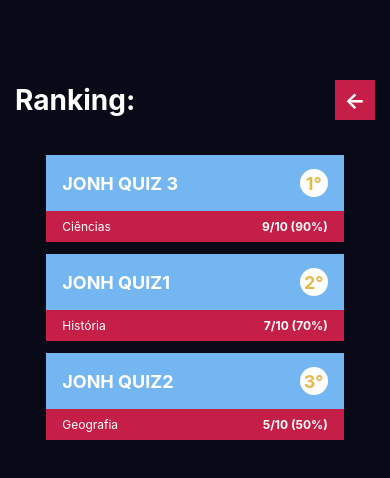
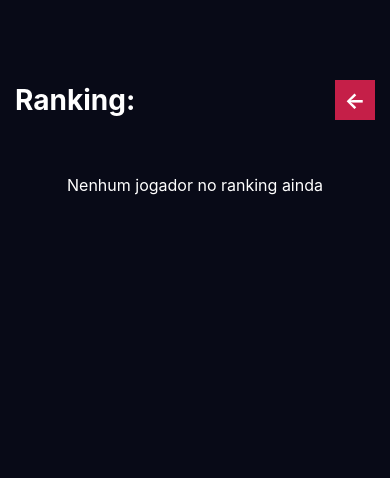
Before and after one commit to EnzoBCCosta/Serratec_GP2_React_P4, a React Native app: screen / in a window 390 px wide. Shown: the top 478 px of the page. Built offline with nearby package versions, Linux system fonts and the light colour scheme.

Commit message:
feat:adicionei  a parte de contexto

```diff
--- a/App.tsx
+++ b/App.tsx
@@ -1,5 +1,10 @@
+import { RankingProvider } from "./src/context/RankingContext";
 import Ranking from "./src/pages/Ranking";
 
 export default function App() {
-  return <Ranking />;
+  return (
+    <RankingProvider>
+      <Ranking />
+    </RankingProvider>
+  );
 }
--- a/package.json
+++ b/package.json
@@ -19,6 +19,7 @@
   },
   "devDependencies": {
     "@types/react": "~19.1.0",
+    "@types/react-native": "^0.72.8",
     "typescript": "~5.9.2"
   },
   "private": true
--- /dev/null
+++ b/src/context/RankingContext.tsx
@@ -0,0 +1,55 @@
+import { createContext, useContext, useEffect, useState } from "react";
+import { getRanking, addPlayer as addPlayerStorage, clearRanking } from "../services/rankingStorage";
+import { RankingPlayer } from "../types/ranking";
+
+type RankingContextData = {
+  ranking: RankingPlayer[];
+  loading: boolean;
+  addPlayer: (player: RankingPlayer) => Promise<void>;
+  clear: () => Promise<void>;
+};
+
+const RankingContext = createContext<RankingContextData>({} as RankingContextData);
+
+export function RankingProvider({ children }: { children: React.ReactNode }) {
+  const [ranking, setRanking] = useState<RankingPlayer[]>([]);
+  const [loading, setLoading] = useState(true);
+
+  async function loadRanking() {
+    setLoading(true);
+    const data = await getRanking();
+    setRanking(data);
+    setLoading(false);
+  }
+
+  async function addPlayer(player: RankingPlayer) {
+    await addPlayerStorage(player);
+    await loadRanking();
+  }
+
+  async function clear() {
+    await clearRanking();
+    setRanking([]);
+  }
+
+  useEffect(() => {
+    loadRanking();
+  }, []);
+
+  return (
+    <RankingContext.Provider
+      value={{
+        ranking,
+        loading,
+        addPlayer,
+        clear,
+      }}
+    >
+      {children}
+    </RankingContext.Provider>
+  );
+}
+
+export function useRanking() {
+  return useContext(RankingContext);
+}
--- a/src/pages/Ranking/index.tsx
+++ b/src/pages/Ranking/index.tsx
@@ -1,62 +1,9 @@
 import { View, Text, StyleSheet, ScrollView } from "react-native";
-import { useEffect, useState } from "react";
 import RankingCard from "../../components/RankingCard";
-import { getRanking, addPlayer } from "../../services/rankingStorage";
-import { RankingPlayer } from "../../@types/ranking";
+import { useRanking } from "../../context/RankingContext";
 
 export default function Ranking() {
-  const [ranking, setRanking] = useState<RankingPlayer[]>([]);
-  const [loading, setLoading] = useState(true);
-
-  useEffect(() => {
-    async function loadData() {
-      try {
-        await addPlayer({
-  nome: "jonh quiz1",
-  categoria: "História",
-  acertos: 7,
-  totalPerguntas: 10,
-});
-
-await addPlayer({
-  nome: "Jonh quiz2",
-  categoria: "Geografia",
-  acertos: 5,
-  totalPerguntas: 10,
-});
-
-await addPlayer({
-  nome: "jonh quiz 3",
-  categoria: "Ciências",
-  acertos: 9,
-  totalPerguntas: 10,
-});
-
-        const data = await getRanking();
-
-        const ordered = data
-       .sort((a, b) => {
-       if (b.acertos !== a.acertos) {
-       return b.acertos - a.acertos;
-       }
-
-       return b.totalPerguntas - a.totalPerguntas;
-       })
-       .map((player, index) => ({
-       ...player,
-       posicao: index + 1,
-       }));
-
-        setRanking(ordered);
-      } catch (error) {
-        console.error("Erro ao carregar ranking:", error);
-      } finally {
-        setLoading(false);
-      }
-    }
-
-    loadData();
-  }, []);
+  const { ranking, loading } = useRanking();
 
   return (
     <ScrollView contentContainerStyle={styles.container}>
@@ -98,7 +45,6 @@ const styles = StyleSheet.create({
     paddingTop: 80,
     paddingBottom: 30,
   },
-
   header: {
     marginHorizontal: 15,
     flexDirection: "row",
@@ -106,13 +52,11 @@ const styles = StyleSheet.create({
     alignItems: "center",
     marginBottom: 35,
   },
-
   titulo: {
     color: "white",
     fontSize: 28,
     fontWeight: "bold",
   },
-
   backButtonContainer: {
     width: 40,
     height: 40,
@@ -120,17 +64,14 @@ const styles = StyleSheet.create({
     justifyContent: "center",
     alignItems: "center",
   },
-
   backButton: {
     color: "white",
     fontSize: 22,
     fontWeight: "bold",
   },
-
   rankingContainer: {
     paddingHorizontal: 20,
   },
-
   emptyText: {
     color: "white",
     textAlign: "center",
```
Also changed, not shown: src/context/.txt (deleted), 1 other file (tests, documents, lock files or other folders).
